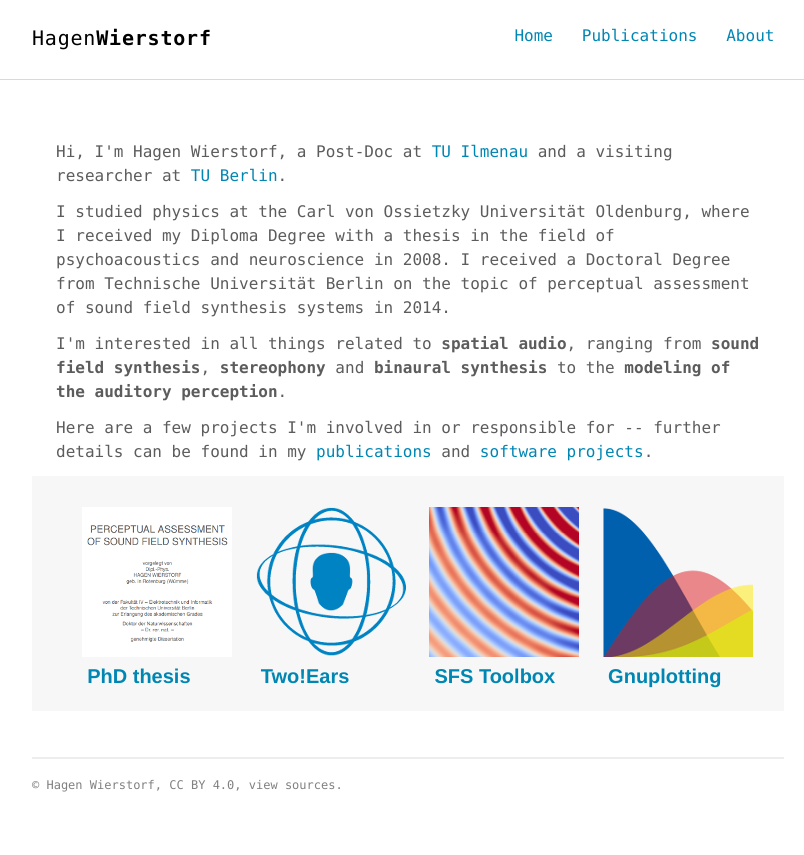
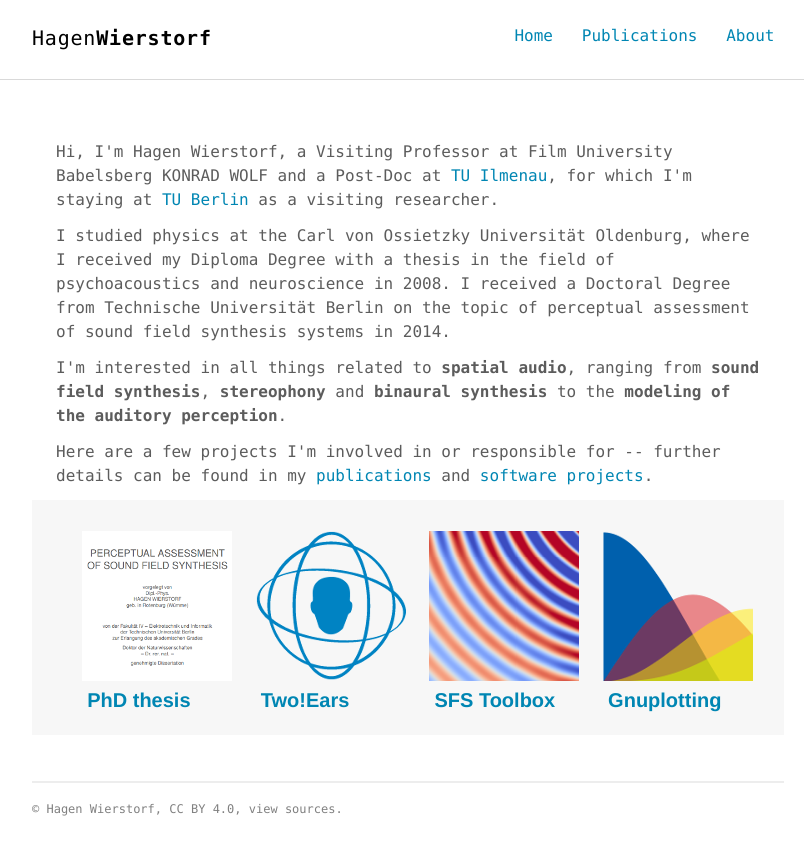
Before and after one commit to hagenw/hagenw.github.io, a Jekyll site: the page built from about/index.html, in a window 1280 px wide. Shown: the top 855 px of the page, without its empty margins (232-1036 px from the left). Built offline with Jekyll 4.4.1, drawn with Linux system fonts in a browser that asks for light colours; Markdown is read by kramdown in place of the engine named in the settings.

Commit message:
Add new job

```diff
--- a/_includes/intro.html
+++ b/_includes/intro.html
@@ -1,9 +1,12 @@
 <section class="intro">
   <div class="container">
     <p>Hi, I'm <span itemprop="name">{{ site.author.name }}</span>,
-    a <span itemprop="jobTitle">{{ site.author.job }}</span> at
-    <a href="https://www.tu-ilmenau.de/en/audio-visual-technology/">TU Ilmenau</a>
-    and a visiting researcher at <a href="https://www.aipa.tu-berlin.de">TU Berlin</a>.
+    a Visiting Professor at Film University Babelsberg KONRAD WOLF and a
+    <span itemprop="jobTitle">{{ site.author.job }}</span> at
+    <a href="https://www.tu-ilmenau.de/en/audio-visual-technology/">TU Ilmenau</a>,
+    for which I'm staying at
+    <a href="https://www.aipa.tu-berlin.de">TU Berlin</a> as a visiting
+    researcher.
     </p>
 
     <p>I studied physics at the Carl von Ossietzky Universität Oldenburg, where I
```
